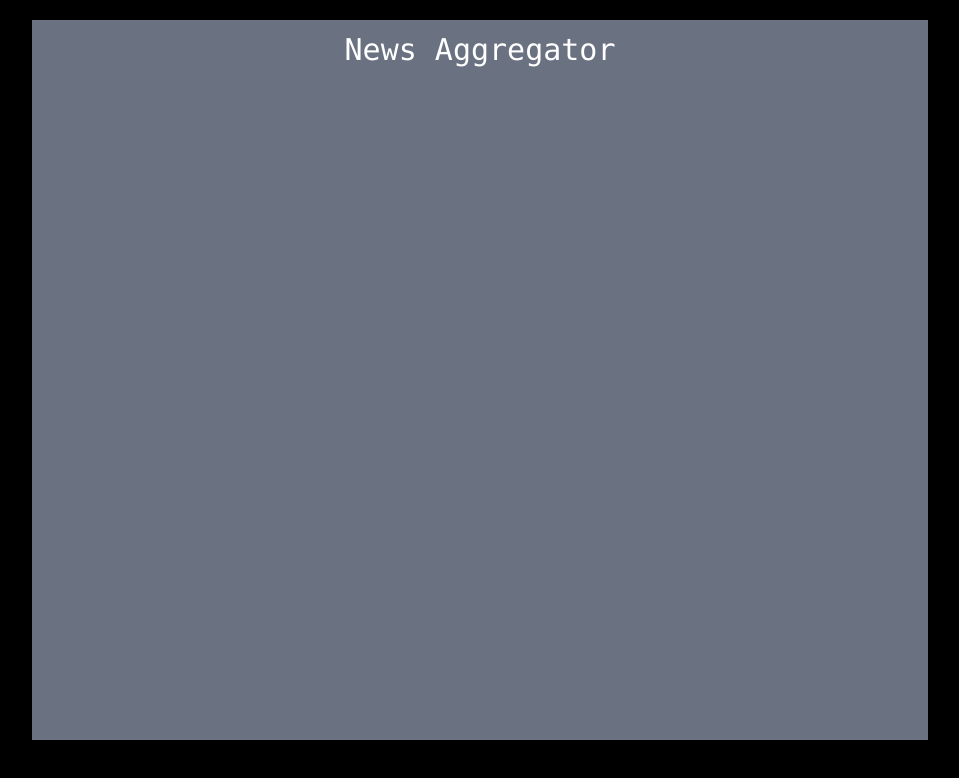
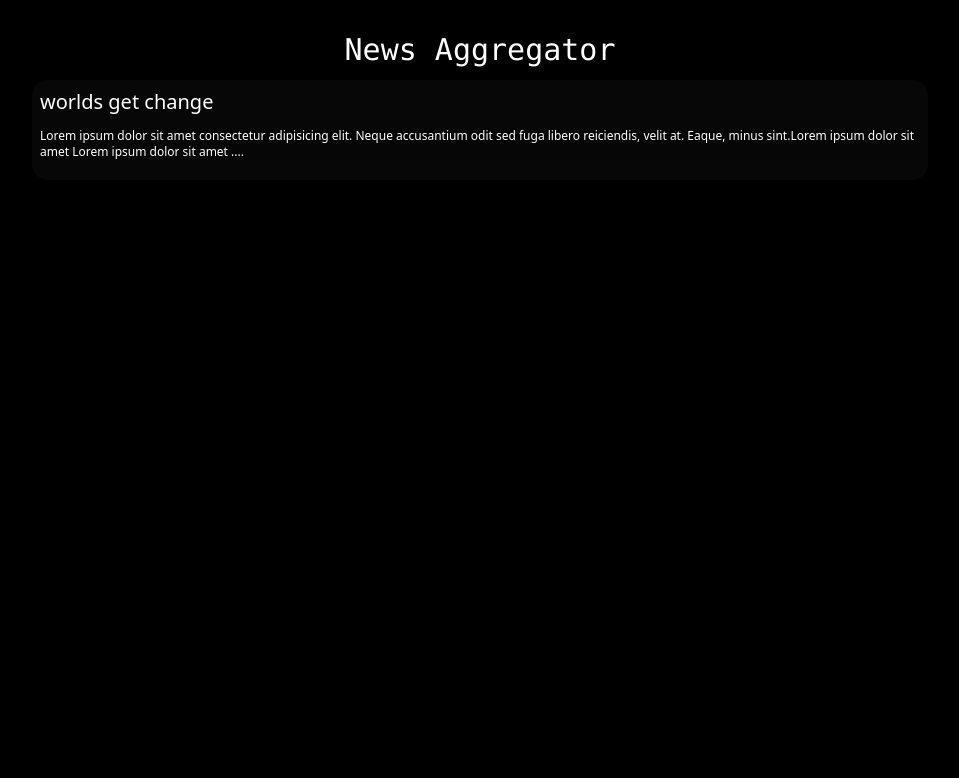
Before and after one commit to axait/news-aggregator, a Next.js app: page / in a window 1280 px wide. Shown: the top 778 px of the page, without its empty margins (160-1119 px from the left). Built offline with nearby package versions, Linux system fonts and the light colour scheme.

Commit message:
Refactor NewsTile component and restore its usage in the page

```diff
--- a/app/page.tsx
+++ b/app/page.tsx
@@ -1,19 +1,18 @@
 import React from 'react'
 import Title from '@/components/Title'
-// import NewsTile from '@/components/NewsTile'
+import NewsTile from '@/components/NewsTile'
 
 const page = () => {
 	return (
 		<div
 			className='
-	bg-gray-500
 			min-h-[90vh]
 			w-[70%] min-w-[550px]
 			mx-auto my-5
 		'
 		>
-	  <Title/>
-	  {/* <NewsTile /> */}
+			<Title />
+			<NewsTile />
 		</div>
 	)
 }
--- a/components/NewsTile.tsx
+++ b/components/NewsTile.tsx
@@ -1,9 +1,30 @@
+"use client";
+
 import React from 'react'
 
 const NewsTile = () => {
   return (
-    <div>
-      news
+    <div
+    className='
+    bg-[#0d0d0d94]
+    h-25
+    p-2
+    rounded-2xl
+    '
+    >
+      <div
+        className='
+        h-10
+        text-xl
+        '
+        >worlds get change</div>
+      <p
+        className='
+        bg-[#0000002a]
+        text-xs
+      '
+      >Lorem ipsum dolor sit amet consectetur adipisicing elit. Neque accusantium odit sed fuga libero reiciendis, velit at. Eaque, minus sint.Lorem ipsum dolor sit amet Lorem ipsum dolor sit amet .... </p>
+
     </div>
   )
 }
```
Lines whose indentation alone changed are shown as unchanged.
